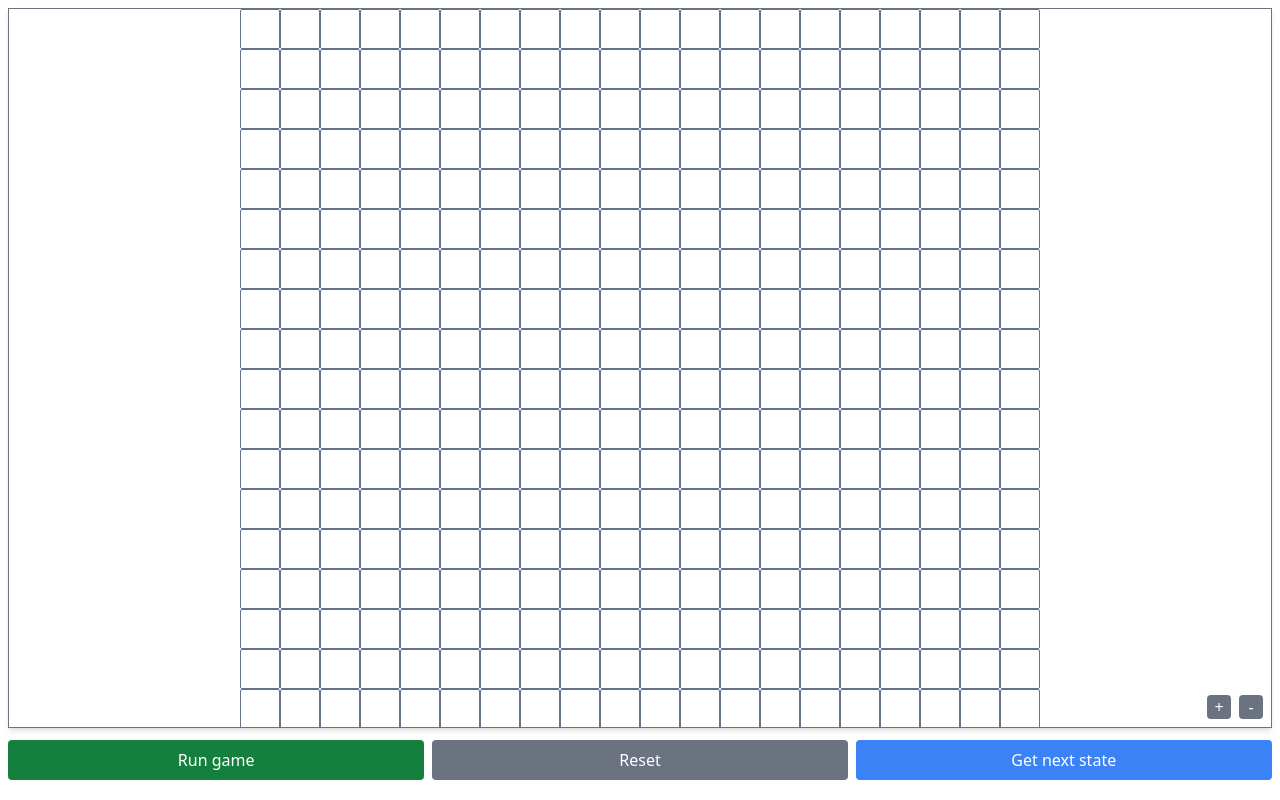
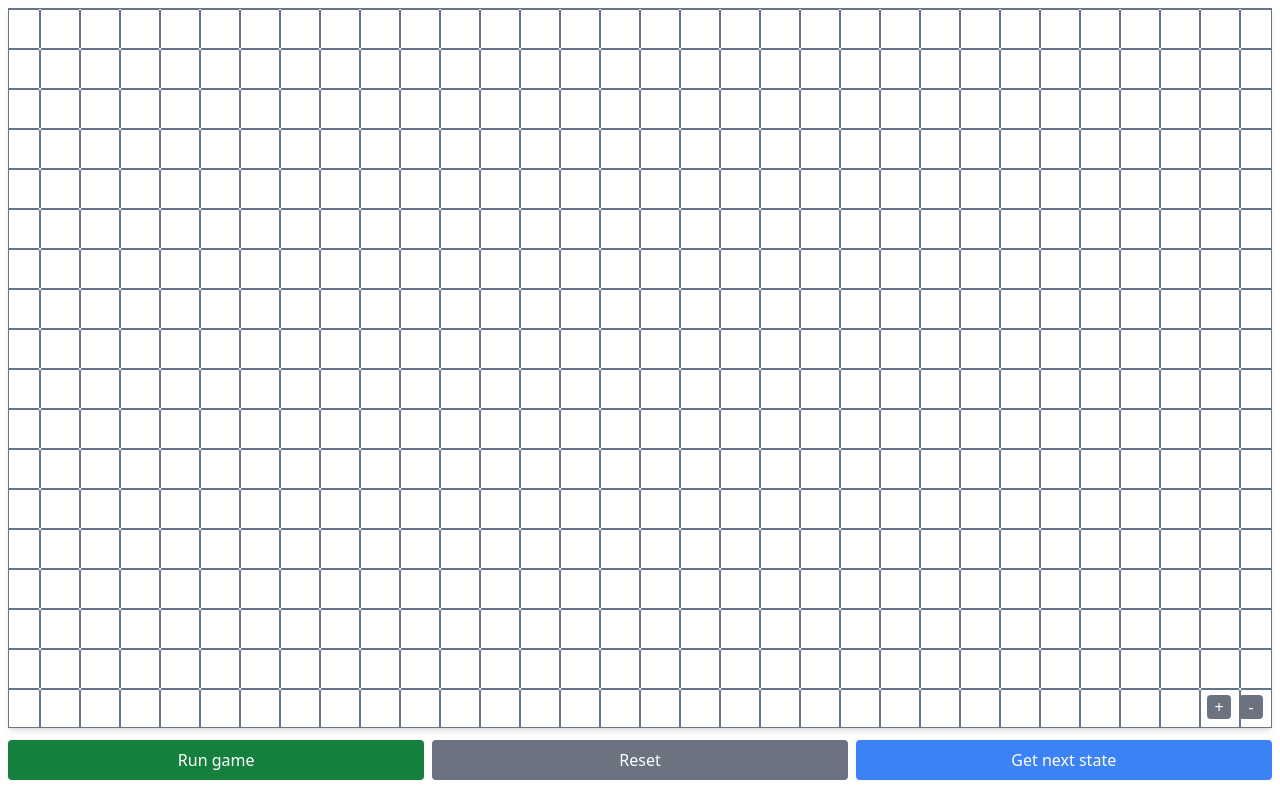
Before and after one commit to samdalvai/game-of-life, a React (Vite) app: page / in a window 1280 px wide. Built offline with nearby package versions, Linux system fonts and the light colour scheme.

Commit message:
Fix cells in matrix shrinking horizontally if the row is too wide

```diff
--- a/src/App.tsx
+++ b/src/App.tsx
@@ -3,7 +3,7 @@ import GameBoard from "./components/GameBoard";
 function App() {
   return (
     <div className="w-screen h-screen bg-white flex flex-col justify-center items-center p-2">
-      <GameBoard rows={20} columns={20} />
+      <GameBoard rows={50} columns={100} />
     </div >
   );
 }
--- a/src/components/CellSquare.tsx
+++ b/src/components/CellSquare.tsx
@@ -7,7 +7,7 @@ const CellSquare = ({cell, onClick}: {cell: Cell, onClick: CallBack}) => {
         dead: 'bg-white'
     };
 
-    return <span className={`w-10 h-10 border-solid border border-slate-500 rounded-sm cursor-pointer ${cellColors[cell.state]}`} onClick={onClick}/>;
+    return <div className={`w-10 h-10 flex-shrink-0 border-solid border border-slate-500 rounded-sm cursor-pointer ${cellColors[cell.state]}`} onClick={onClick}/>;
 };
 
 export default CellSquare;
```
